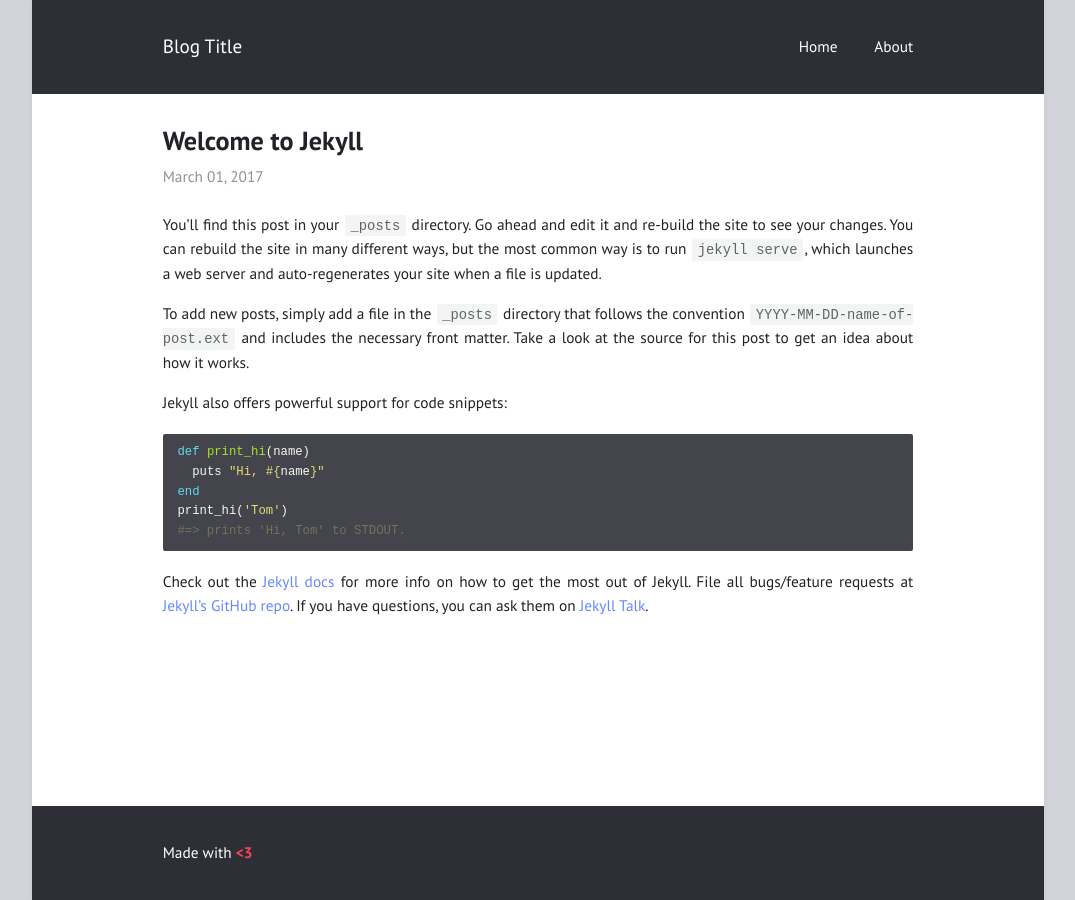
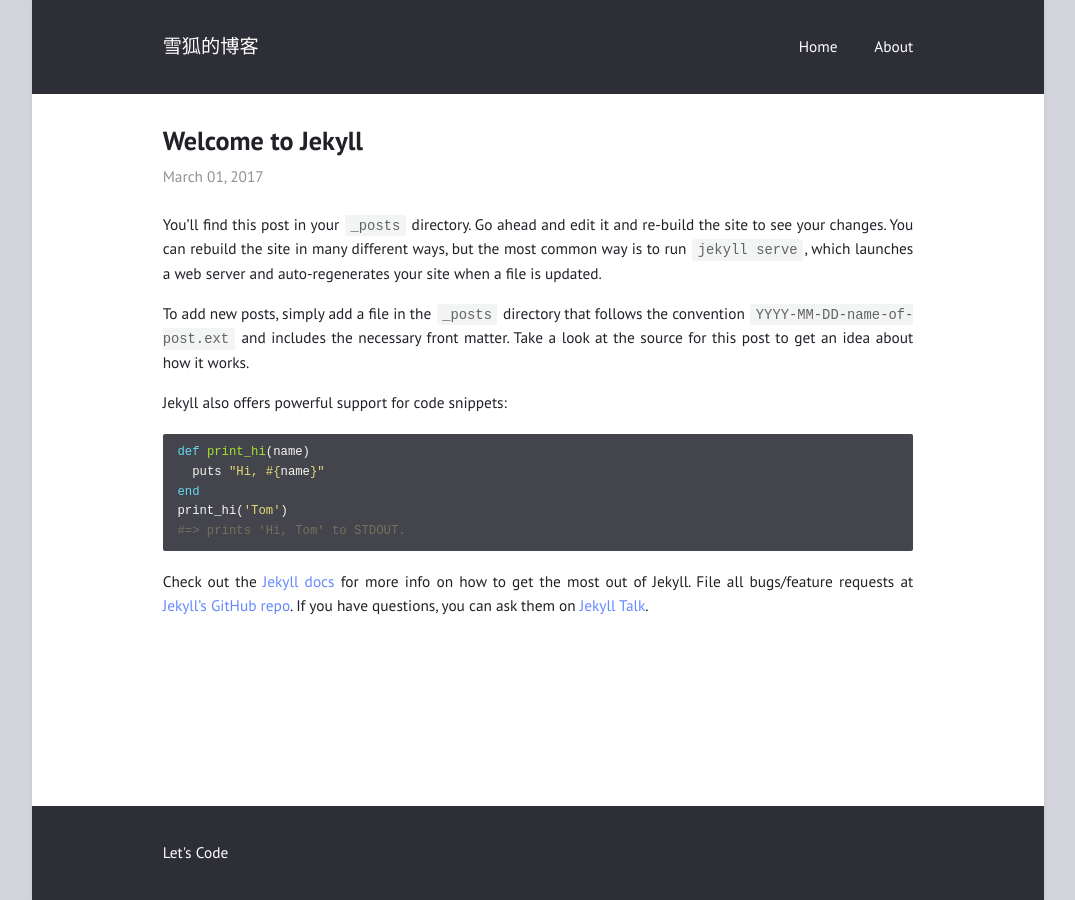
Before and after one commit to mgghotdance/mgghotdance.github.io, a Jekyll site: the page built from _posts/2017-03-01-welcome-to-jekyll.md, in a window 1280 px wide. Shown: the whole page, without its empty margins (102-1177 px from the left). Built offline with Jekyll 4.4.1, drawn with Linux system fonts in a browser that asks for light colours.

Commit message:
change config

```diff
--- a/_config.yml
+++ b/_config.yml
@@ -1,6 +1,6 @@
-title: "Blog Title"
-author: "Blog Author"
-description: "Made with <b style=\"color: #f45;\">&lt;3</b>"
+title: "雪狐的博客"
+author: "Von Chen"
+description: "Let's Code"
 permalink: /:title/
 lang: "en"
 excerpt_separator: "\n\n\n"
@@ -20,8 +20,8 @@ navigation:                # accepts {file, title, url, icon, sidebaricon}
   - {file: "README.md"}
 
 external:                  # shows a footer with social links - for available icons see fontawesome.com/icons
-  - {title: Mail, icon: envelope, url: "mailto:niklasbuschmann@users.noreply.github.com"}
-  - {title: Github, icon: github, url: "https://github.com/niklasbuschmann/contrast"}
+  - {title: Mail, icon: envelope, url: "mailto:frankchan09@gmail.com"}
+  - {title: Twitter, icon: twitter, url: "https://twitter.com/snowfox09"}
   - {title: Subscribe, icon: rss, url: "/feed.xml"}
 
 comments:
```
